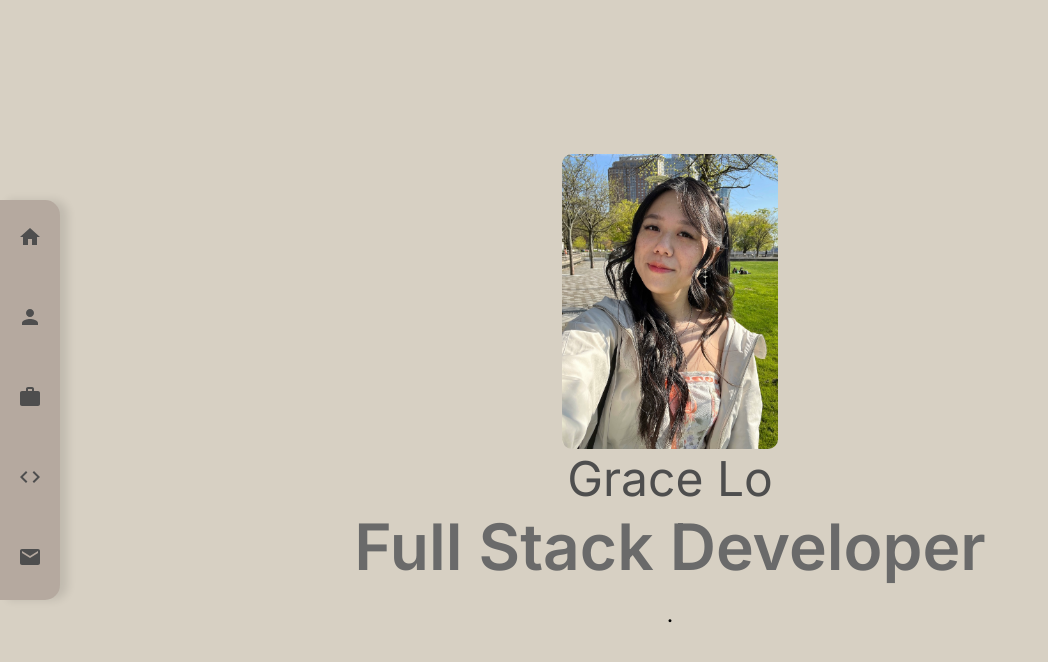
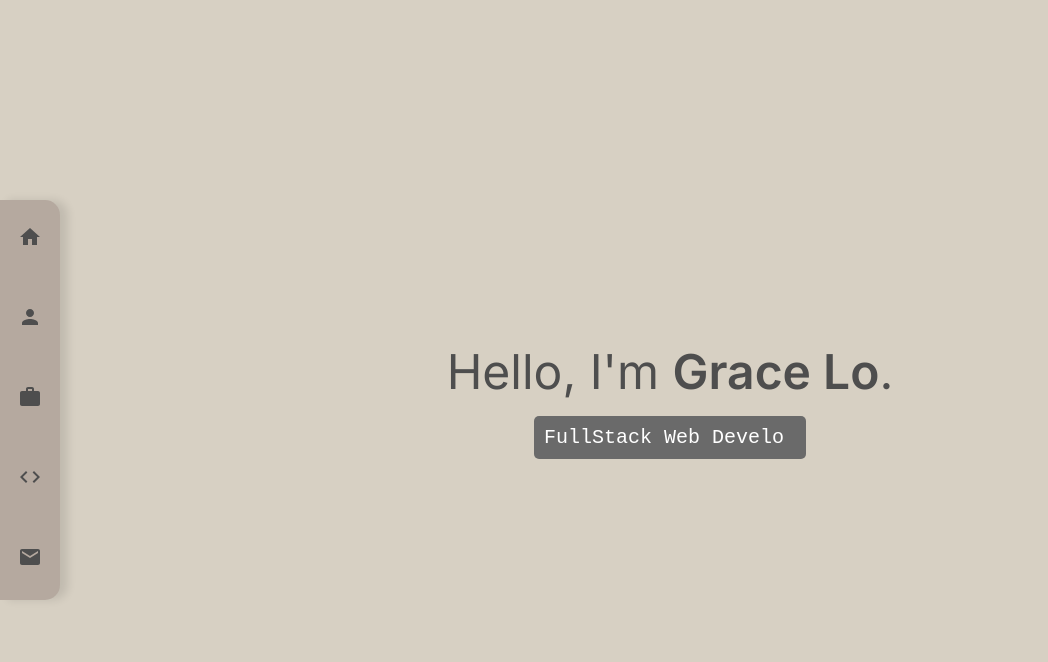
Before and after one commit to gracelo0717/gracelo0717.github.io, a React app: page / in a window 1280 px wide. Shown: the top 662 px of the page, without its empty margins (0-1048 px from the left). Built offline with nearby package versions, Linux system fonts and the light colour scheme.

Commit message:
add Typing component for landing page

```diff
--- a/src/components/App.tsx
+++ b/src/components/App.tsx
@@ -6,10 +6,14 @@ import About from './About';
 import Experience from './Experience';
 import Projects from './Projects';
 import Contact from './Contact';
-const profilePic = require('../assets/profile_pic.jpg');
 import { Element } from 'react-scroll';
+import TypingEffect from './Typing';
 
 const App = () => {
+  const sentence = 'FullStack Web Developer';
+  const speed = 100;
+  const resetDelay = 2000;
+
   return (
     <Router>
       <div className='landing-page'>
@@ -19,10 +23,14 @@ const App = () => {
             path='/'
             element={
               <div className='landing-header section' id='home'>
-                <img src={profilePic} alt='Grace' className='profile-pic' />
-                <h1>Grace Lo</h1>
-                <p>Full Stack Developer</p>
-                <h3>.</h3>
+                <h1>
+                  Hello, I'm <b>Grace Lo</b>.
+                </h1>
+                <TypingEffect
+                  sentence={sentence}
+                  speed={speed}
+                  resetDelay={2000}
+                />
               </div>
             }
           />
--- /dev/null
+++ b/src/components/Typing.tsx
@@ -0,0 +1,36 @@
+import React, { useState, useEffect } from 'react';
+
+interface TypingEffectProps {
+  sentence: string;
+  speed: number;
+  resetDelay: number;
+}
+
+const TypingEffect = ({ sentence, speed, resetDelay }: TypingEffectProps) => {
+  const [displayText, setDisplayText] = useState('');
+  const [index, setIndex] = useState(0);
+
+  useEffect(() => {
+    const typingInterval = setInterval(() => {
+      setDisplayText((prevText) => prevText + sentence[index]);
+      setIndex((prevIndex) => prevIndex + 1);
+    }, speed);
+    if (index === sentence.length) {
+      clearInterval(typingInterval);
+      setTimeout(() => {
+        setDisplayText('');
+        setIndex(0);
+      }, resetDelay);
+    }
+    return () => clearInterval(typingInterval);
+  }, [index, sentence, speed, resetDelay]);
+
+  return (
+    <div className='typing-container'>
+      <span className='text'>{displayText}</span>
+      <span className='cursor'>|</span>
+    </div>
+  );
+};
+
+export default TypingEffect;
--- a/src/styles.css
+++ b/src/styles.css
@@ -53,12 +53,35 @@ body {
   margin: 0;
 }
 
-.landing-header p {
-  font-family: 'Inter', sans-serif;
-  font-weight: 700;
-  font-size: 4rem;
-  color: #6a6a6a;
-  margin: 0;
+.typing-container {
+  font-family: 'Courier New', monospace;
+  font-size: 20px;
+  color: #ffffff;
+  background-color: #6a6a6a;
+  padding: 10px;
+  border-radius: 5px;
+  display: inline-block;
+  white-space: nowrap;
+  overflow: hidden;
+  margin-top: 15px;
+}
+
+.text {
+  display: inline;
+}
+
+.cursor {
+  display: inline-block;
+  width: 10px;
+  background-color: #ffffff;
+  animation: blink 0.8s infinite step-end;
+  margin-left: 2px;
+}
+
+@keyframes blink {
+  50% {
+    opacity: 0;
+  }
 }
 
 .navbar {
```
